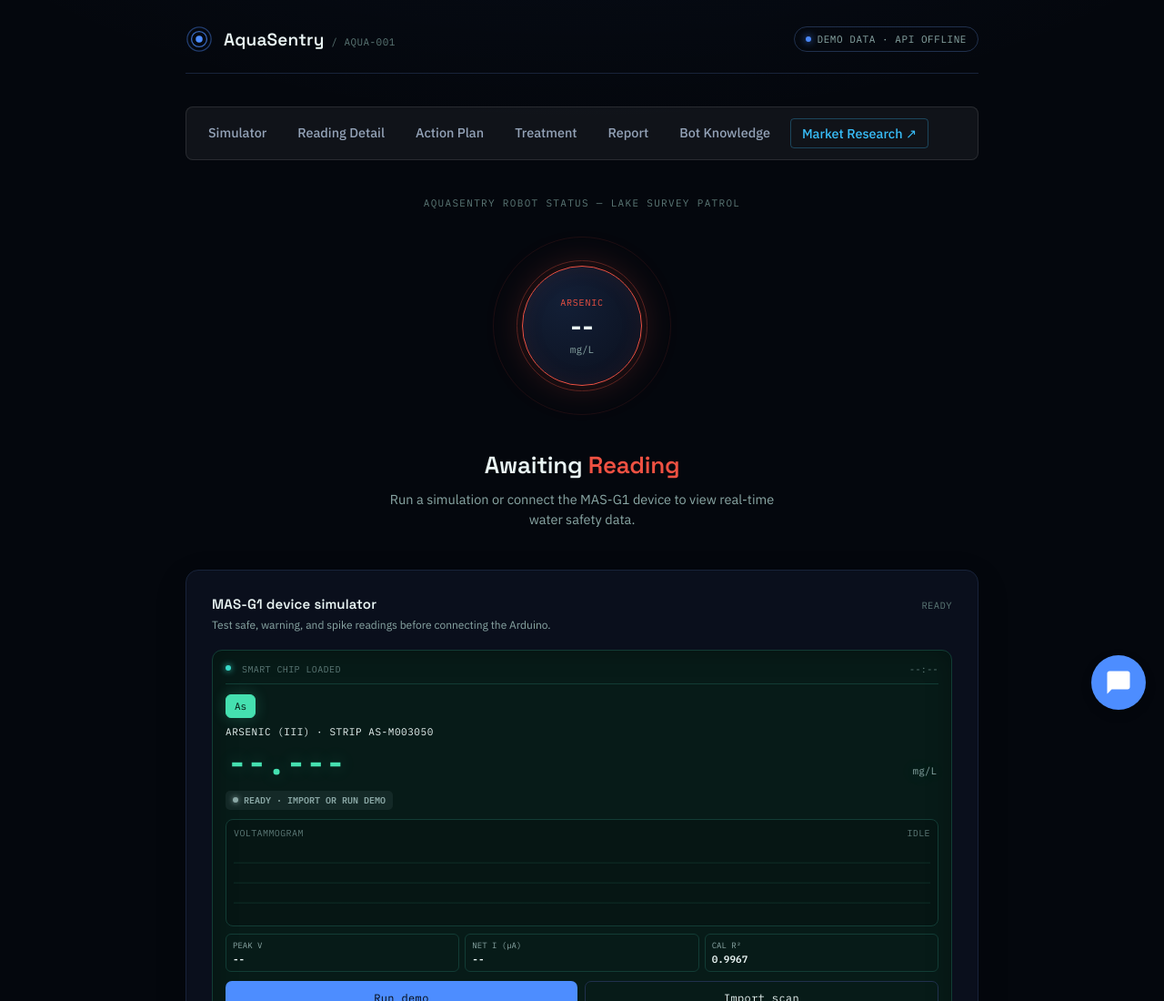
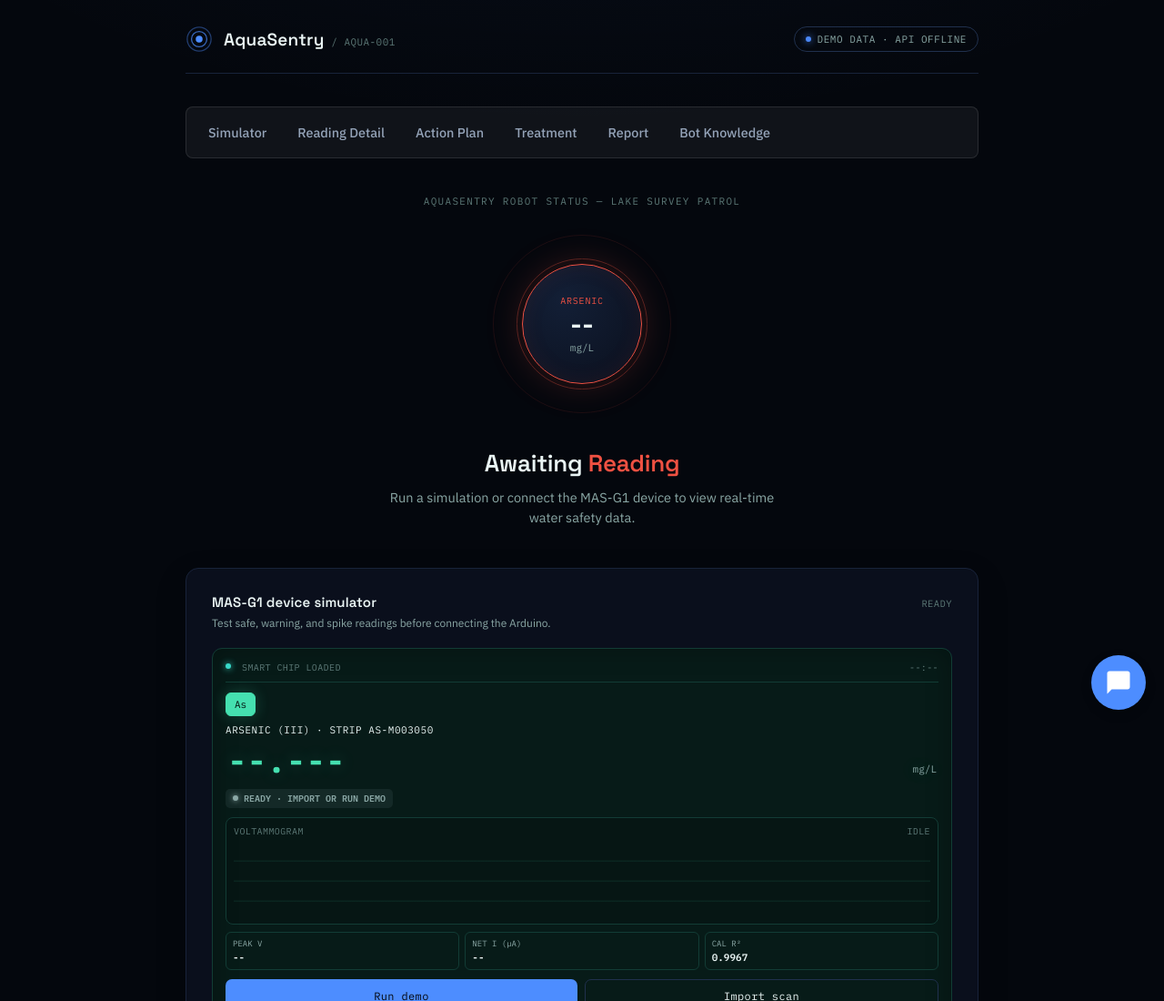
Before and after one commit to vatsalmathur/New-Arsenic-Sensor, a plain HTML site: page frontend/index.html in a window 1280 px wide. Shown: the top 1100 px of the page at 91% size. Drawn offline with Linux system fonts and the light colour scheme; no server answers.

Commit message:
Remove Market Research link from main dashboard

```diff
--- a/frontend/index.html
+++ b/frontend/index.html
@@ -75,7 +75,6 @@ html {
   <a href="#section-treatment">Treatment</a>
   <a href="#section-report">Report</a>
   <a href="#section-bot">Bot Knowledge</a>
-  <a href="/market-research.html" style="color: #38bdf8; border: 1px solid rgba(56, 189, 248, 0.3);">Market Research ↗</a>
 </nav>
 <!-- NEW TABS END -->
 
```
